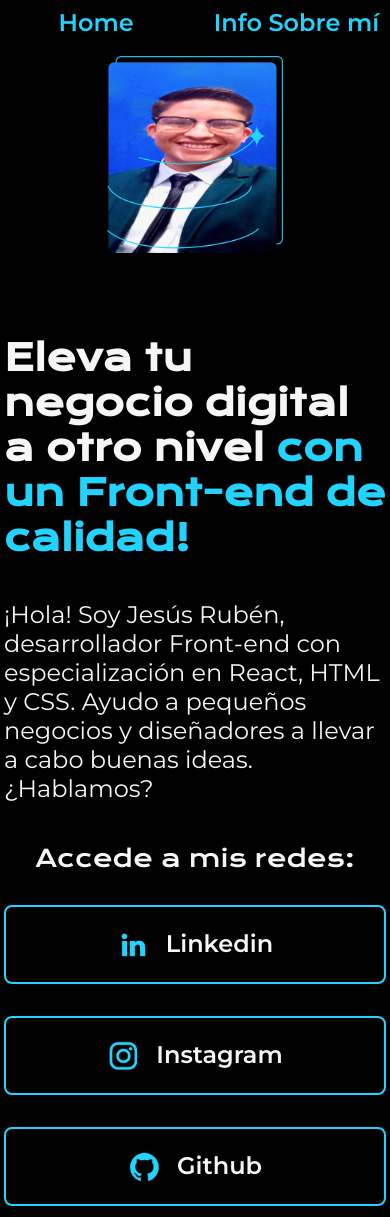
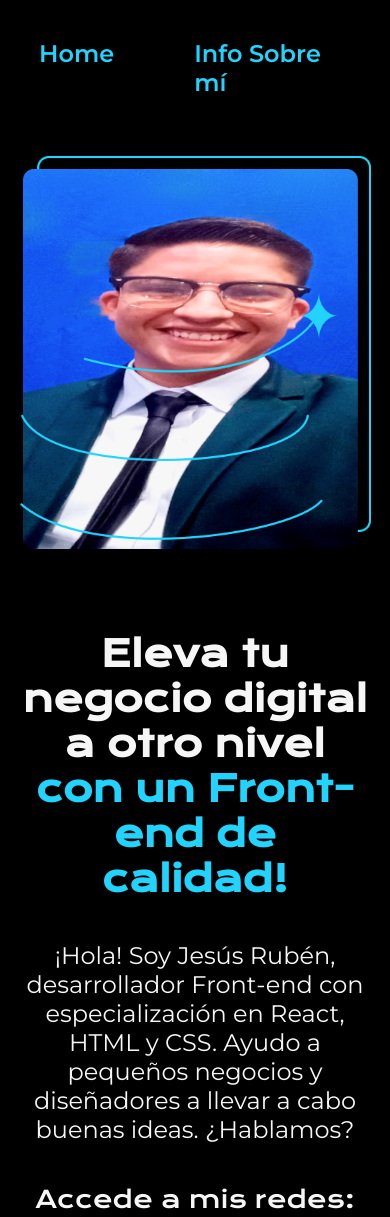
Before and after one commit to Jesusrb2058/Presentaci-n, a plain HTML site: page index.html in a window 390 px wide. Shown: the top 1217 px of the page. Drawn offline with nearby package versions, Linux system fonts and the light colour scheme.

Commit message:
Version de prueba

```diff
--- a/Style/Style.css
+++ b/Style/Style.css
@@ -122,22 +122,40 @@ nav {
     width: 50%;
 }
 
-@media(max-width:1200px) {
-    .header{
+@media(max-width: 1200px) {
+    header {
         padding: 10%;
     }
 
-    .nav{
+    nav {
         justify-content: center;
     }
-    .presentacion-container{
-        flex-direction:column-reverse;
+
+    .presentacion-container {
+        flex-direction: column-reverse;
         padding: 5%;
+        align-items: center; /* Asegura que todo esté centrado */
     }
 
-    .presentacion-contenido{
+    .presentacion-contenido {
         width: auto;
+        align-items: center; /* Centra el contenido */
+        text-align: center; /* Centra el texto */
     }
 
+    .botones {
+        align-items: center; /* Alinea los botones al centro */
+    }
 
+    .Enlace_link_1,
+    .Enlace_link_2,
+    .Enlace_link_3 {
+        width: 100%; /* Ocupa todo el ancho disponible */
+        max-width: 300px; /* Limita el ancho máximo para que no sea demasiado grande */
+    }
+
+    .Imagen {
+        width: 100%; /* La imagen ocupa todo el ancho disponible */
+        max-width: 400px; /* Limita el ancho máximo */
+    }
 }
```
